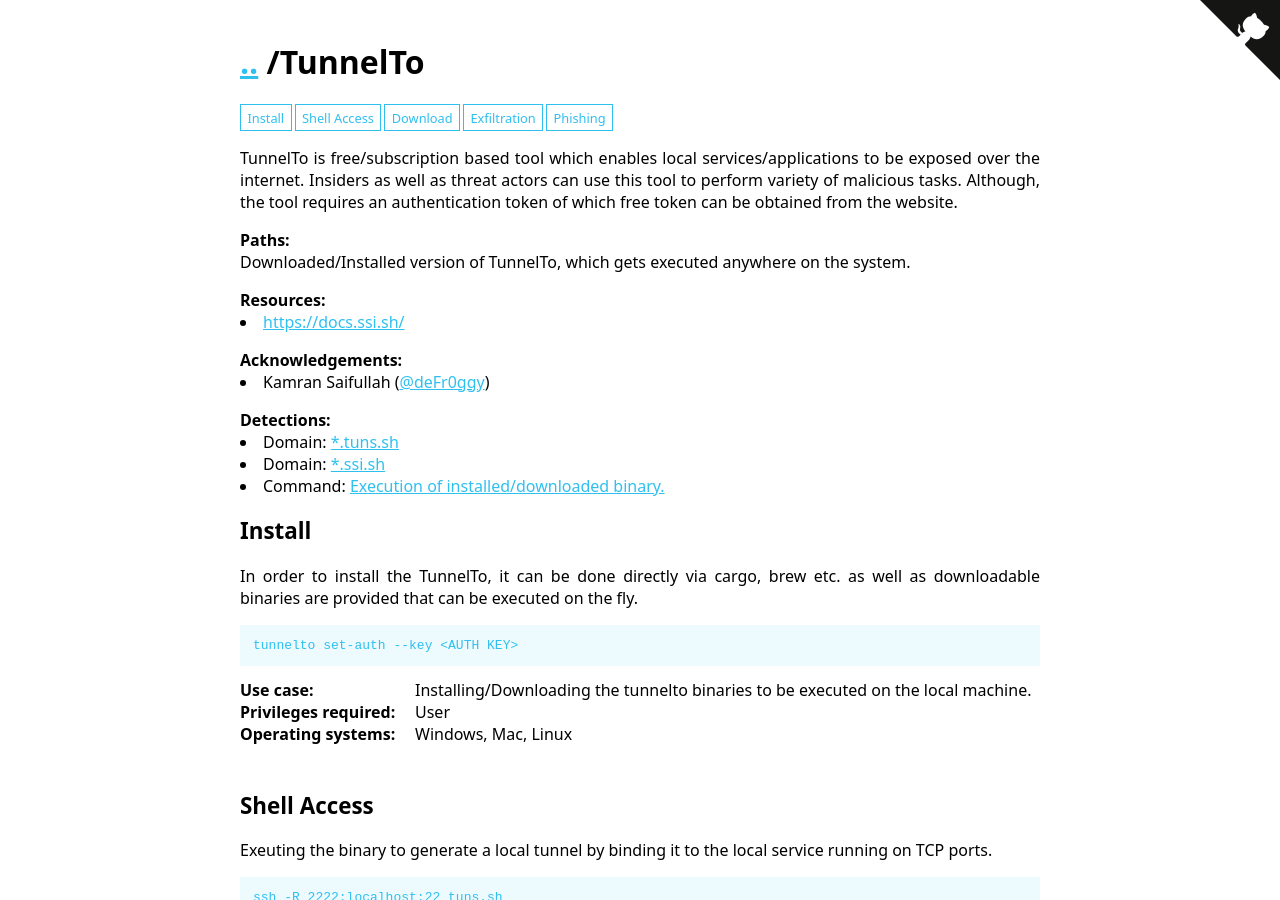
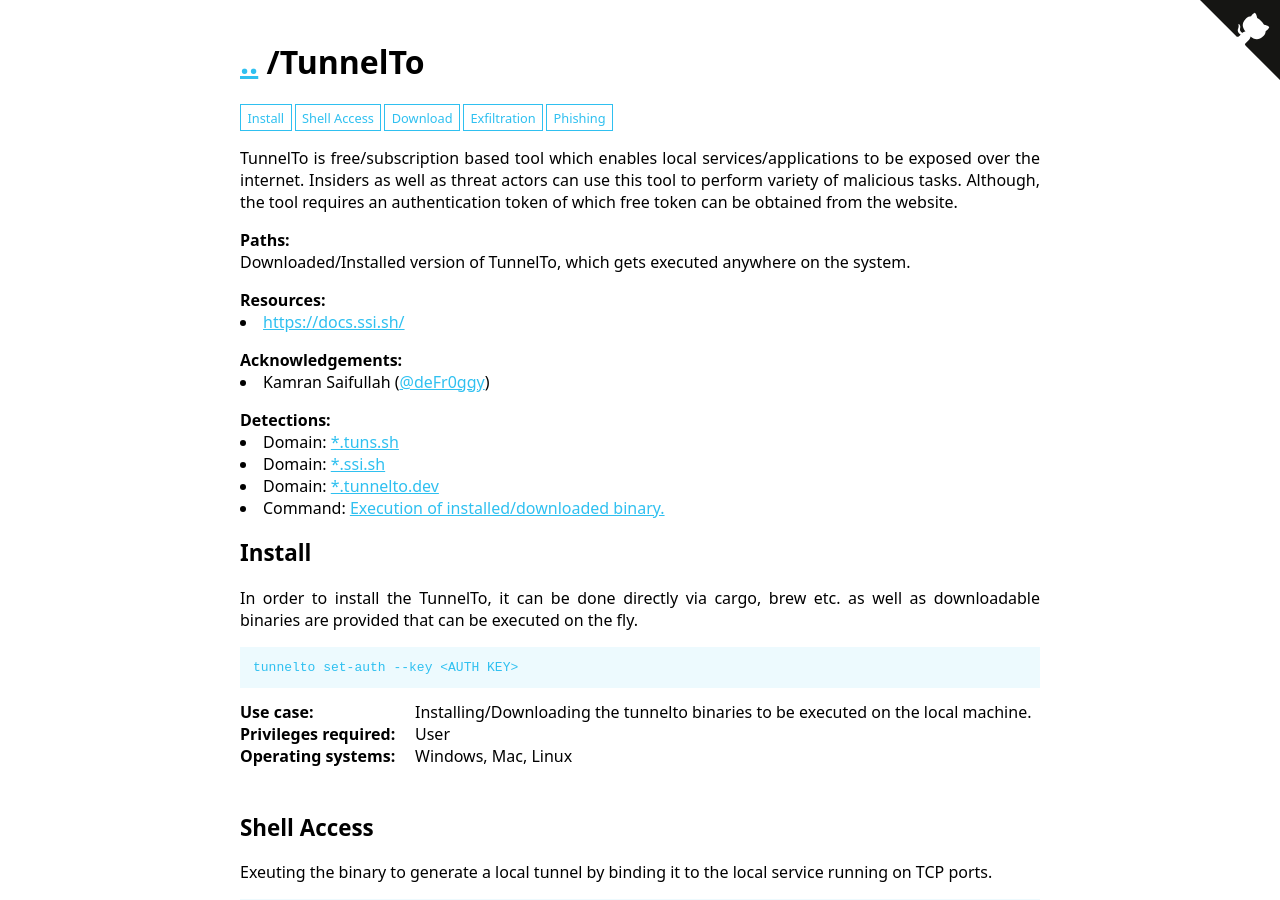
Before and after one commit to LOTTunnels/LOTTunnels.github.io, a Jekyll site: the page built from _lottunnels/Binaries/tunnelto.md, in a window 1280 px wide and 900 px high. Built offline with Jekyll 4.4.1, drawn with Linux system fonts in a browser that asks for light colours.

Commit message:
TunnelTo

```diff
--- a/_lottunnels/Binaries/tunnelto.md
+++ b/_lottunnels/Binaries/tunnelto.md
@@ -44,6 +44,7 @@
 Detection:
   - Domain: '*.tuns.sh'
   - Domain: '*.ssi.sh'
+  - Domain: '*.tunnelto.dev'
   - Command: Execution of installed/downloaded binary.
 Resources:
   - Link: https://docs.ssi.sh/
```
